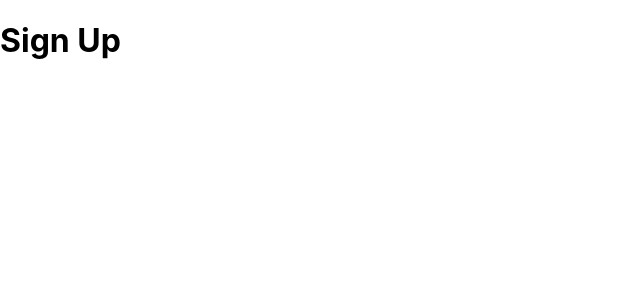
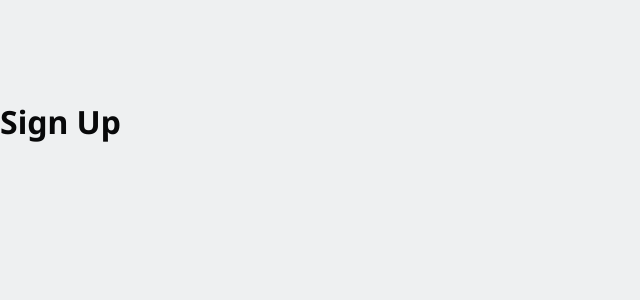
Before and after one commit to AhmadSaman/blogo, a Next.js app: page /enter in a window 1280 px wide. Shown: the top 300 px of the page, without its empty margins (0-640 px from the left). Built offline with nearby package versions, Linux system fonts and the light colour scheme.

Commit message:
Create reusable Indicator

```diff
--- /dev/null
+++ b/components/Loader.js
@@ -0,0 +1,3 @@
+export default function Loader({ show }) {
+  return show ? <div className="loader"></div> : null;
+}
--- a/styles/globals.css
+++ b/styles/globals.css
@@ -1,16 +1,39 @@
+@import url("https://fonts.googleapis.com/css2?family=Noto+Sans:ital,wght@0,400;0,700;1,400&display=swap");
+
+:root {
+  --color-bg: #eef0f1;
+  --color-text: #08090a;
+  --color-blue: #3b49df;
+  --color-red: #df3b3b;
+  --color-green: #3bdf72;
+  --color-gray: #b5bdc4;
+}
 html,
 body {
   padding: 0;
   margin: 0;
-  font-family: -apple-system, BlinkMacSystemFont, Segoe UI, Roboto, Oxygen,
-    Ubuntu, Cantarell, Fira Sans, Droid Sans, Helvetica Neue, sans-serif;
+  font-family: "Noto Sans", sans-serif;
+  background-color: var(--color-bg);
+  color: var(--color-text);
+  margin-top: 50px;
 }
 
-a {
-  color: inherit;
-  text-decoration: none;
+/* Loader */
+
+.loader {
+  border: 10px solid var(--color-bg);
+  border-top: 10px solid var(--color-blue);
+  border-radius: 50%;
+  width: 50px;
+  height: 50px;
+  animation: spin 2s linear infinite;
 }
 
-* {
-  box-sizing: border-box;
+@keyframes spin {
+  0% {
+    transform: rotate(0deg);
+  }
+  100% {
+    transform: rotate(360deg);
+  }
 }
```
Also changed, not shown: pages/index.js (+2 -10 lines).
